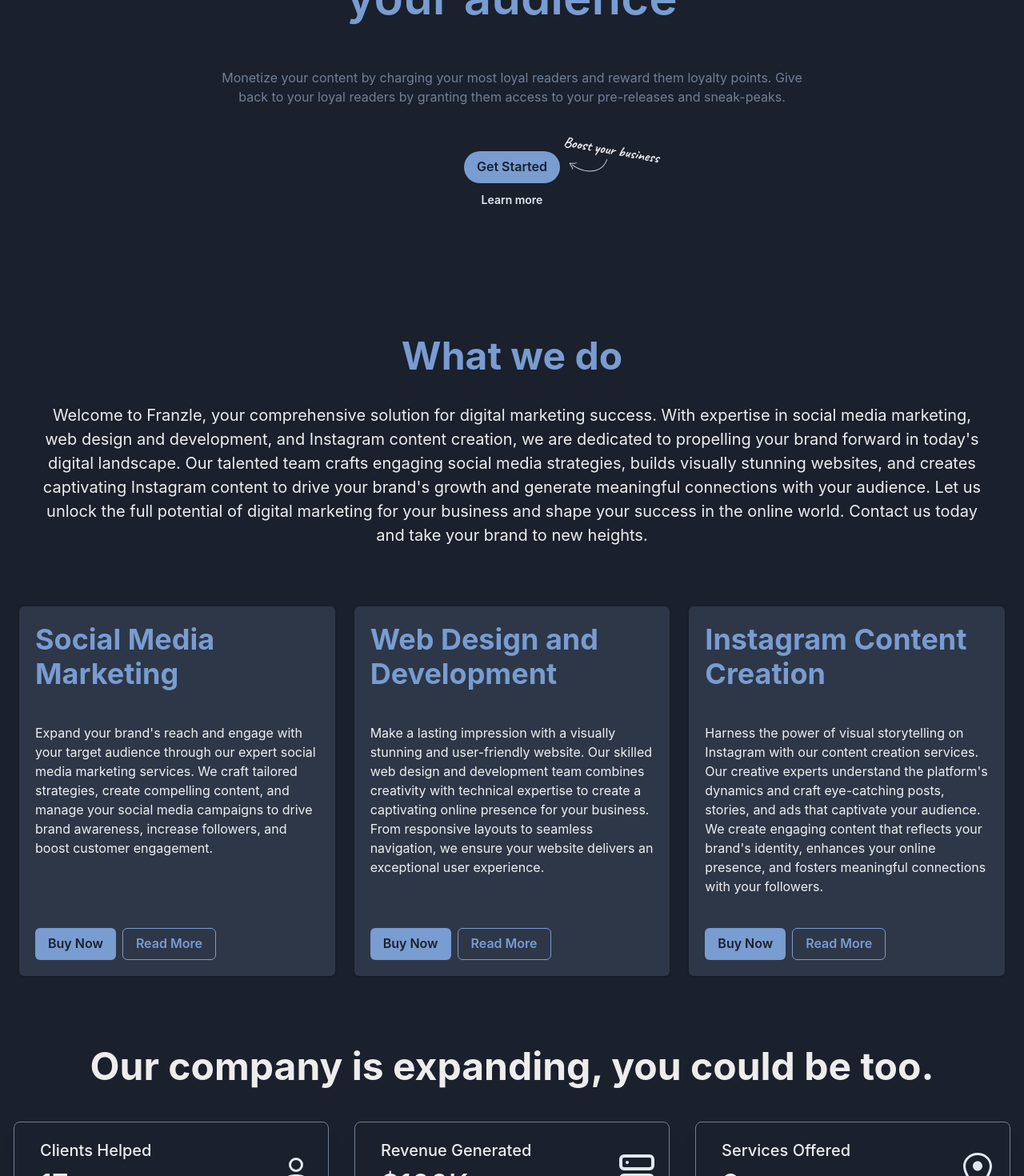
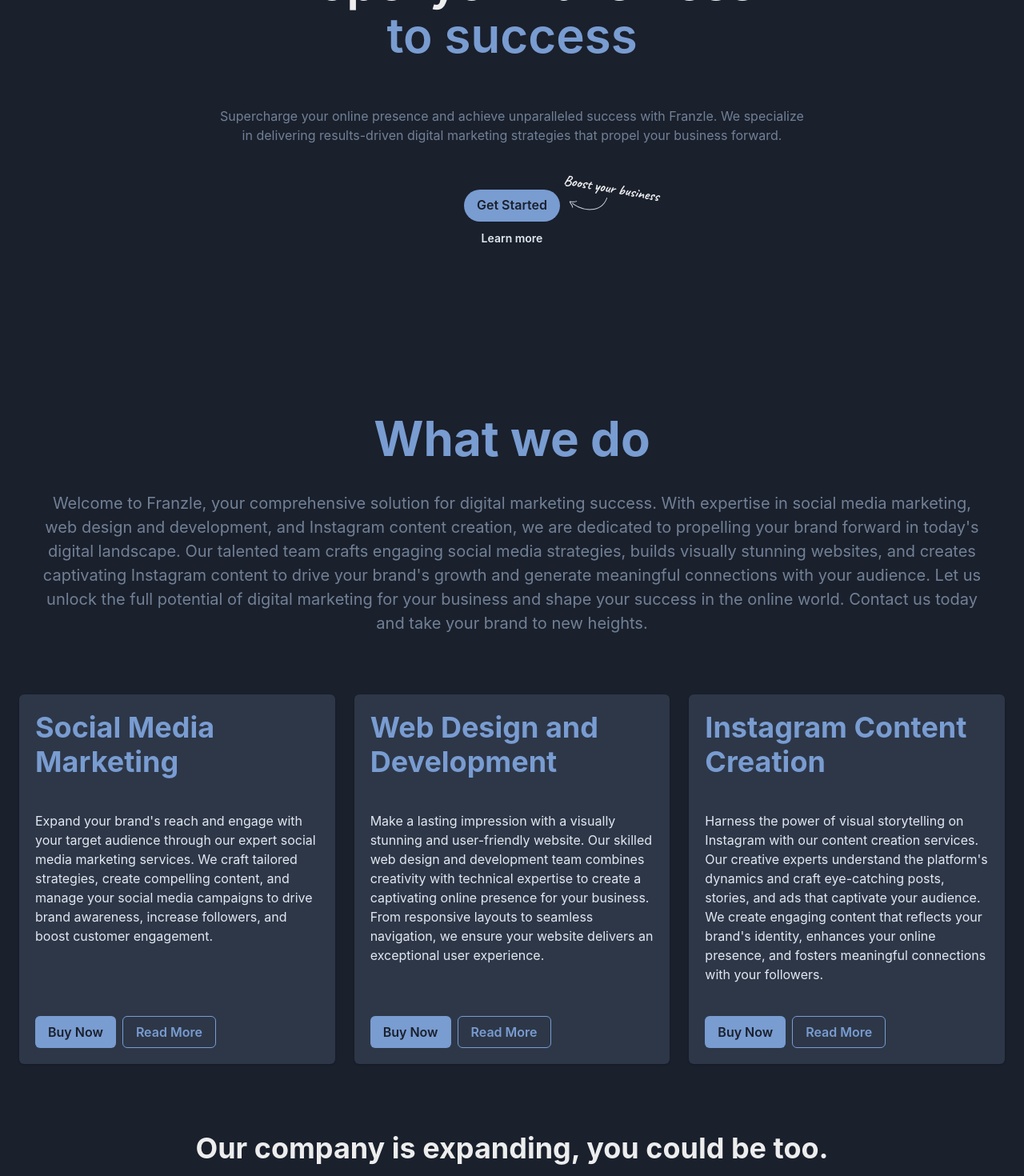
Before and after one commit to zainkazi/franzle, a React (Vite) app: page / in a window 1280 px wide. Shown: the part 280-1750 px from the top of the page at 80% size. Built offline with nearby package versions, Linux system fonts and the light colour scheme.

Commit message:
made minor design changes

```diff
--- a/src/components/HeroDetails.tsx
+++ b/src/components/HeroDetails.tsx
@@ -18,22 +18,23 @@
         as={Box}
         textAlign={"center"}
         spacing={{ base: 8, md: 14 }}
-        py={{ base: 20, md: 24 }}
+        py={{ base: 20, md: 36 }}
       >
         <Heading
           fontWeight={600}
           fontSize={{ base: "2xl", sm: "4xl", md: "6xl" }}
           lineHeight={"110%"}
         >
-          Make money from <br />
+          Propel your business
+          <br />
           <Text as={"span"} color="#799cd1">
-            your audience
+            to success
           </Text>
         </Heading>
         <Text color={"gray.500"}>
-          Monetize your content by charging your most loyal readers and reward
-          them loyalty points. Give back to your loyal readers by granting them
-          access to your pre-releases and sneak-peaks.
+          Supercharge your online presence and achieve unparalleled success with
+          Franzle. We specialize in delivering results-driven digital marketing
+          strategies that propel your business forward.
         </Text>
         <Stack
           direction={"column"}
--- a/src/components/Intro.tsx
+++ b/src/components/Intro.tsx
@@ -3,10 +3,14 @@
 const Intro = () => {
   return (
     <Box textAlign="center" padding="50px">
-      <Heading color="#799cd1" fontSize="5xl" marginBottom="30px">
+      <Heading
+        color="#799cd1"
+        fontSize={{ base: "2xl", sm: "4xl", md: "6xl" }}
+        marginBottom="30px"
+      >
         What we do
       </Heading>
-      <Text fontSize="xl">
+      <Text fontSize={{ base: "sm", md: "xl" }} color={"gray.500"}>
         Welcome to Franzle, your comprehensive solution for digital marketing
         success. With expertise in social media marketing, web design and
         development, and Instagram content creation, we are dedicated to
--- a/src/components/Service.tsx
+++ b/src/components/Service.tsx
@@ -22,7 +22,7 @@
         <Heading color="#799cd1">{name}</Heading>
       </CardHeader>
       <CardBody>
-        <Text>{description}</Text>
+        <Text color={"gray.200"}>{description}</Text>
       </CardBody>
       <CardFooter>
         <HStack>
--- a/src/components/StatCard.tsx
+++ b/src/components/StatCard.tsx
@@ -25,7 +25,12 @@
     >
       <Flex justifyContent={"space-between"}>
         <Box pl={{ base: 2, md: 4 }}>
-          <StatLabel fontSize="xl" fontWeight={"medium"} isTruncated>
+          <StatLabel
+            color={"gray.500"}
+            fontSize="xl"
+            fontWeight={"medium"}
+            isTruncated
+          >
             {title}
           </StatLabel>
           <StatNumber fontSize={"4xl"} fontWeight={"medium"}>
--- a/src/components/Stats.tsx
+++ b/src/components/Stats.tsx
@@ -16,7 +16,7 @@
     >
       <Heading
         textAlign={"center"}
-        fontSize={"5xl"}
+        fontSize={{ base: "2xl", sm: "4xl" }}
         py={10}
         fontWeight={"bold"}
       >
```
